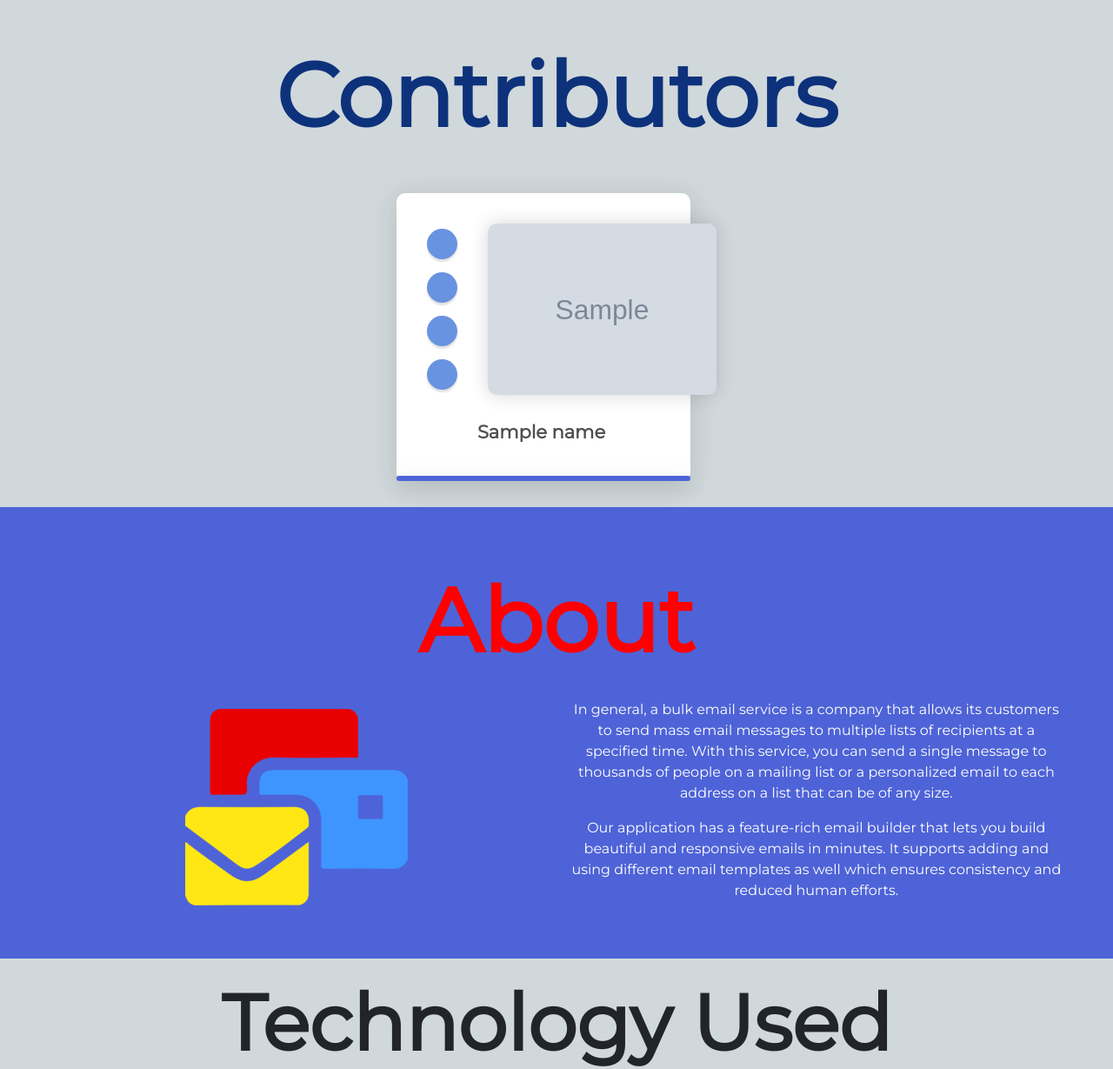
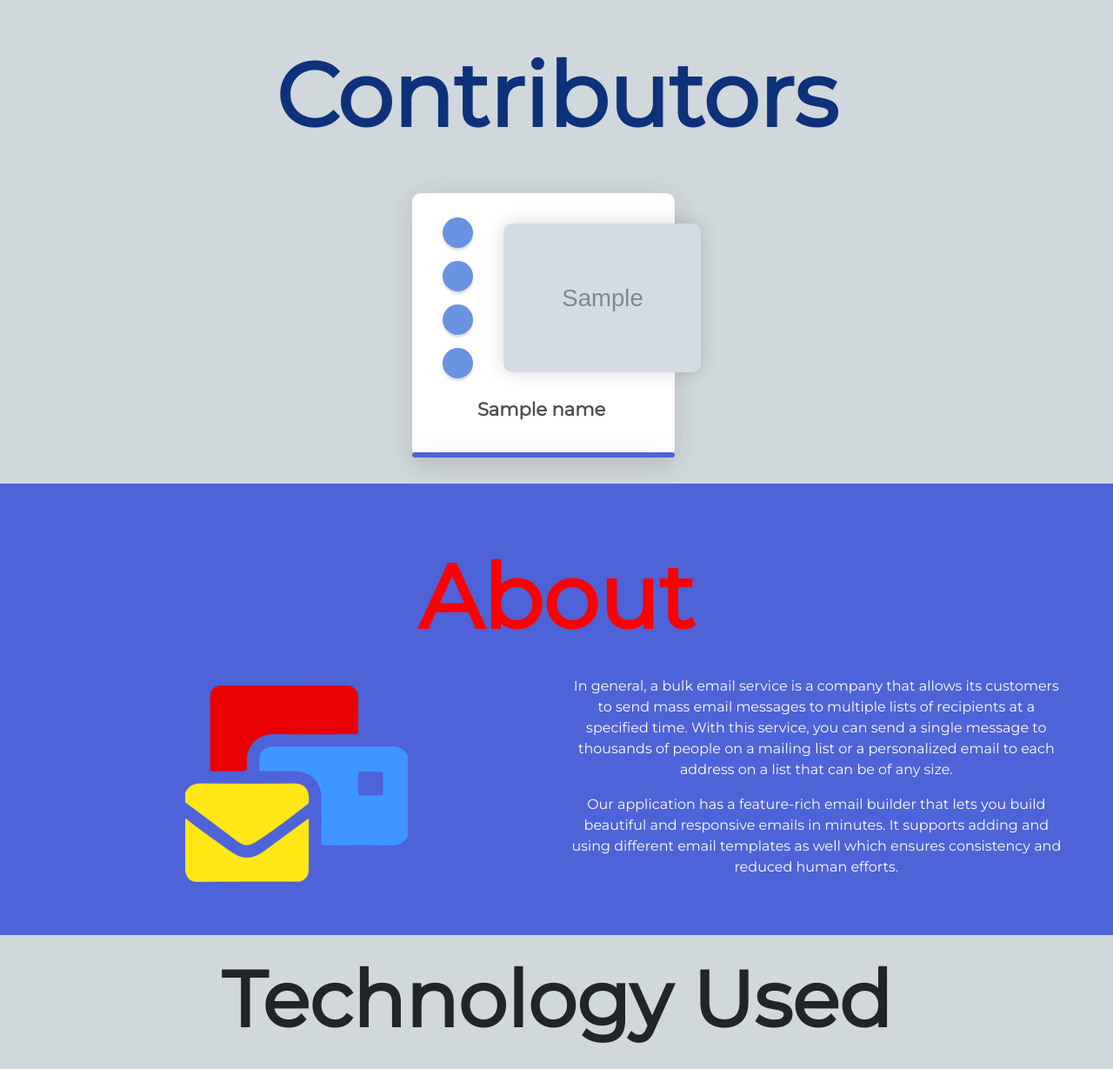
Before and after one commit to vigneshshettyin/Bulk-Mailer, a Flask app: page / in a window 1280 px wide. Shown: the part 1605-2834 px from the top of the page at 87% size. Run offline with Flask 2, Linux system fonts and the light colour scheme; tables that the repository leaves empty hold one stand-in row (values such as "Sample post"); grey boxes marked "Sample" are stand-in pictures; a database or web service that is not in the repository returns one stand-in record (values such as "Sample title"); data that the repository does not hold is empty; some libraries are stand-ins or nearby versions.

Commit message:
final commit

```diff
--- a/templates/landing.html
+++ b/templates/landing.html
@@ -291,7 +291,7 @@ a
 </div>
 
   <!--contributors-->
-  <div class="container px-1 col-sm-11" id=Contributors>
+  <div class="container col-lg-10 px-1 col-sm-11" id=Contributors>
     <div class="row">
         <div class="col-12">
             <div class="section-title title-left text-center text-lg-left">
```
